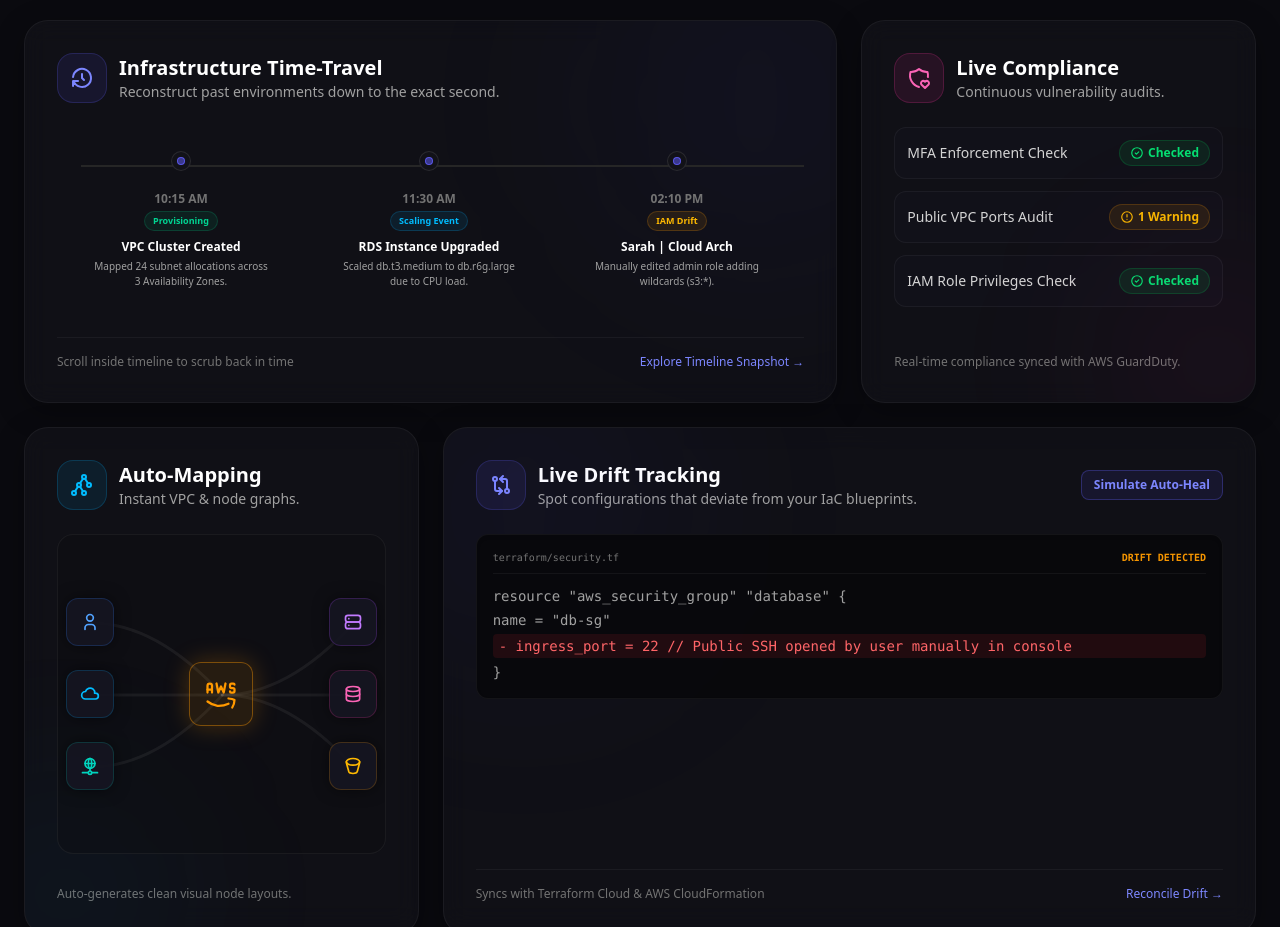
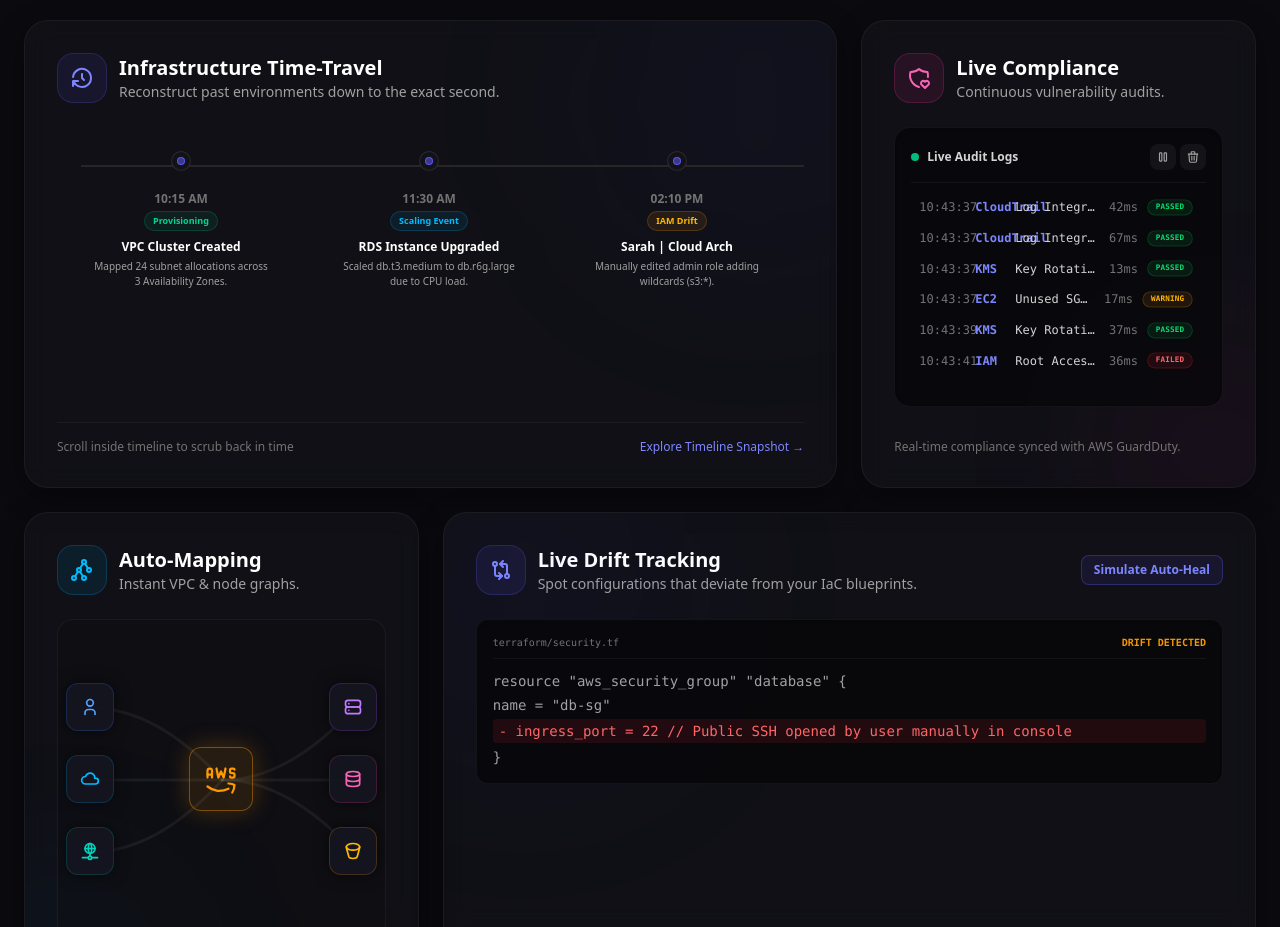
Before and after one commit to manavmerja/Gravity-Lens, a Next.js app in the folder frontend/: page / in a window 1280 px wide. Shown: the part 1060-1987 px from the top of the page. Built offline with nearby package versions, Linux system fonts and the light colour scheme.

Commit message:
feat: add BentoGrid component with animated architecture map, horizontal timeline, and compliance feed UI

```diff
--- a/frontend/src/components/sections/bento-grid.tsx
+++ b/frontend/src/components/sections/bento-grid.tsx
@@ -8,7 +8,11 @@ import {
   IconShieldHeart,
   IconGitCompare,
   IconCircleCheck,
-  IconAlertCircle
+  IconAlertCircle,
+  IconPlayerPlay,
+  IconPlayerPause,
+  IconTrash,
+  IconActivity
 } from "@tabler/icons-react";
 import { cn } from "@/lib/utils";
 import { useRef } from "react";
@@ -264,6 +268,143 @@ function BentoTimeline() {
   );
 }
 
+type AuditLogEntry = {
+  id: string;
+  timestamp: string;
+  service: string;
+  checkName: string;
+  status: "passed" | "warning" | "failed";
+  latency: string;
+};
+
+const auditChecks = [
+  { service: "IAM", checkName: "MFA Enforcement Checked", status: "passed" },
+  { service: "VPC", checkName: "Public Port 22 Ingress Scan", status: "warning" },
+  { service: "S3", checkName: "Public Access Block Audit", status: "passed" },
+  { service: "CloudTrail", checkName: "Log Integrity Audited", status: "passed" },
+  { service: "RDS", checkName: "DB Storage Encryption check", status: "passed" },
+  { service: "KMS", checkName: "Key Rotation Schedule check", status: "passed" },
+  { service: "EC2", checkName: "Unused SGs Cleanup Scan", status: "warning" },
+  { service: "IAM", checkName: "Root Access Key Detection", status: "failed" },
+];
+
+function LiveComplianceFeed() {
+  const [logs, setLogs] = useState<AuditLogEntry[]>([]);
+  const [isPaused, setIsPaused] = useState(false);
+  const scrollRef = useRef<HTMLDivElement>(null);
+
+  const generateLog = (): AuditLogEntry => {
+    const date = new Date();
+    const randomCheck = auditChecks[Math.floor(Math.random() * auditChecks.length)];
+    return {
+      id: Math.random().toString(36).slice(2, 9),
+      timestamp: date.toLocaleTimeString("en-US", {
+        hour12: false,
+        hour: "2-digit",
+        minute: "2-digit",
+        second: "2-digit",
+      }),
+      service: randomCheck.service,
+      checkName: randomCheck.checkName,
+      status: randomCheck.status as "passed" | "warning" | "failed",
+      latency: `${Math.floor(Math.random() * 80) + 10}ms`,
+    };
+  };
+
+  useEffect(() => {
+    // Generate initial logs
+    const initialLogs = Array.from({ length: 4 }, generateLog);
+    setLogs(initialLogs);
+  }, []);
+
+  useEffect(() => {
+    if (isPaused) return;
+
+    const interval = setInterval(() => {
+      setLogs((prev) => {
+        const newLog = generateLog();
+        const newLogs = [...prev, newLog];
+        if (newLogs.length > 20) return newLogs.slice(newLogs.length - 20);
+        return newLogs;
+      });
+    }, 2000);
+
+    return () => clearInterval(interval);
+  }, [isPaused]);
+
+  useEffect(() => {
+    if (scrollRef.current && !isPaused) {
+      scrollRef.current.scrollTo({ top: scrollRef.current.scrollHeight, behavior: "smooth" });
+    }
+  }, [logs, isPaused]);
+
+  return (
+    <div className="flex flex-col h-[280px] bg-[#08080C]/80 border border-white/5 rounded-2xl p-4 mt-6 overflow-hidden relative z-10 shadow-inner">
+      {/* Header controls */}
+      <div className="flex items-center justify-between pb-3 border-b border-white/5 mb-2 select-none">
+        <div className="flex items-center gap-2">
+          <span className="relative flex h-2 w-2">
+            <span className="animate-ping absolute inline-flex h-full w-full rounded-full bg-emerald-400 opacity-75"></span>
+            <span className="relative inline-flex rounded-full h-2 w-2 bg-emerald-500"></span>
+          </span>
+          <span className="text-xs font-bold text-neutral-300">Live Audit Logs</span>
+        </div>
+        <div className="flex items-center gap-1">
+          <button
+            onClick={() => setIsPaused(!isPaused)}
+            className="text-neutral-400 hover:text-white bg-white/5 hover:bg-white/10 p-1.5 rounded-lg transition-colors cursor-pointer"
+            title={isPaused ? "Resume Feed" : "Pause Feed"}
+          >
+            {isPaused ? <IconPlayerPlay className="w-3.5 h-3.5" /> : <IconPlayerPause className="w-3.5 h-3.5" />}
+          </button>
+          <button
+            onClick={() => setLogs([])}
+            className="text-neutral-400 hover:text-red-400 bg-white/5 hover:bg-red-500/10 p-1.5 rounded-lg transition-colors cursor-pointer"
+            title="Clear Logs"
+          >
+            <IconTrash className="w-3.5 h-3.5" />
+          </button>
+        </div>
+      </div>
+
+      {/* Logs Viewport */}
+      <div
+        ref={scrollRef}
+        className="grow overflow-y-auto pr-1 select-none scrollbar-thin scrollbar-thumb-white/10 scrollbar-track-transparent space-y-1.5 py-1"
+      >
+        {logs.length === 0 ? (
+          <div className="flex flex-col items-center justify-center h-full text-neutral-500 text-xs gap-1 py-10">
+            <IconActivity className="w-5 h-5 animate-pulse text-indigo-400" />
+            <span>Waiting for audits...</span>
+          </div>
+        ) : (
+          logs.map((log) => (
+            <div
+              key={log.id}
+              className="flex items-center gap-2 hover:bg-white/[0.02] px-2 py-1 rounded-md transition-colors text-[10px] sm:text-xs font-mono"
+            >
+              <span className="text-neutral-500 w-12 shrink-0">{log.timestamp}</span>
+              <span className="text-indigo-400 font-bold shrink-0 w-8">{log.service}</span>
+              <span className="text-neutral-300 grow truncate">{log.checkName}</span>
+              <span className="text-neutral-500 text-end shrink-0 w-8">{log.latency}</span>
+              <span className={cn(
+                "shrink-0 text-[8px] font-semibold px-2 py-0.5 rounded-full border tracking-wide scale-95",
+                {
+                  "text-green-400 bg-green-500/10 border-green-500/20": log.status === "passed",
+                  "text-amber-400 bg-amber-500/10 border-amber-500/20": log.status === "warning",
+                  "text-red-400 bg-red-500/10 border-red-500/20": log.status === "failed",
+                }
+              )}>
+                {log.status.toUpperCase()}
+              </span>
+            </div>
+          ))
+        )}
+      </div>
+    </div>
+  );
+}
+
 export function BentoGrid() {
   const [showDriftFix, setShowDriftFix] = useState(false);
 
@@ -328,27 +469,8 @@ export function BentoGrid() {
               </div>
             </div>
 
-            {/* Audit Status Items */}
-            <div className="space-y-3 mt-6">
-              {[
-                { label: "MFA Enforcement Check", status: "passed" },
-                { label: "Public VPC Ports Audit", status: "warning" },
-                { label: "IAM Role Privileges Check", status: "passed" }
-              ].map((item, idx) => (
-                <div key={idx} className="flex items-center justify-between p-3 rounded-xl bg-[#161622]/40 border border-white/5">
-                  <span className="text-sm text-neutral-300">{item.label}</span>
-                  {item.status === "passed" ? (
-                    <span className="flex items-center gap-1 text-xs text-green-400 font-semibold bg-green-500/10 px-2.5 py-1 rounded-full border border-green-500/20">
-                      <IconCircleCheck className="w-3.5 h-3.5" /> Checked
-                    </span>
-                  ) : (
-                    <span className="flex items-center gap-1 text-xs text-amber-400 font-semibold bg-amber-500/10 px-2.5 py-1 rounded-full border border-amber-500/20 animate-pulse">
-                      <IconAlertCircle className="w-3.5 h-3.5" /> 1 Warning
-                    </span>
-                  )}
-                </div>
-              ))}
-            </div>
+            {/* Live compliance log feed console */}
+            <LiveComplianceFeed />
           </div>
 
           <div className="mt-8 text-xs text-neutral-500">
```
